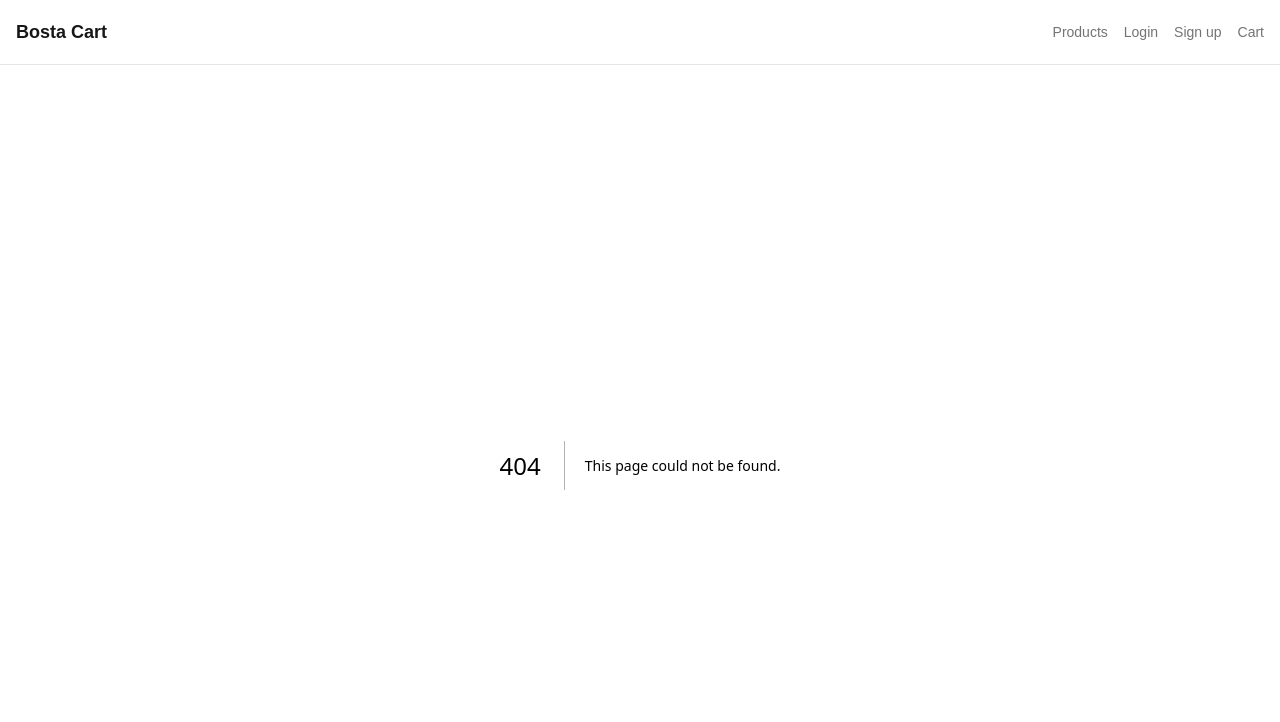
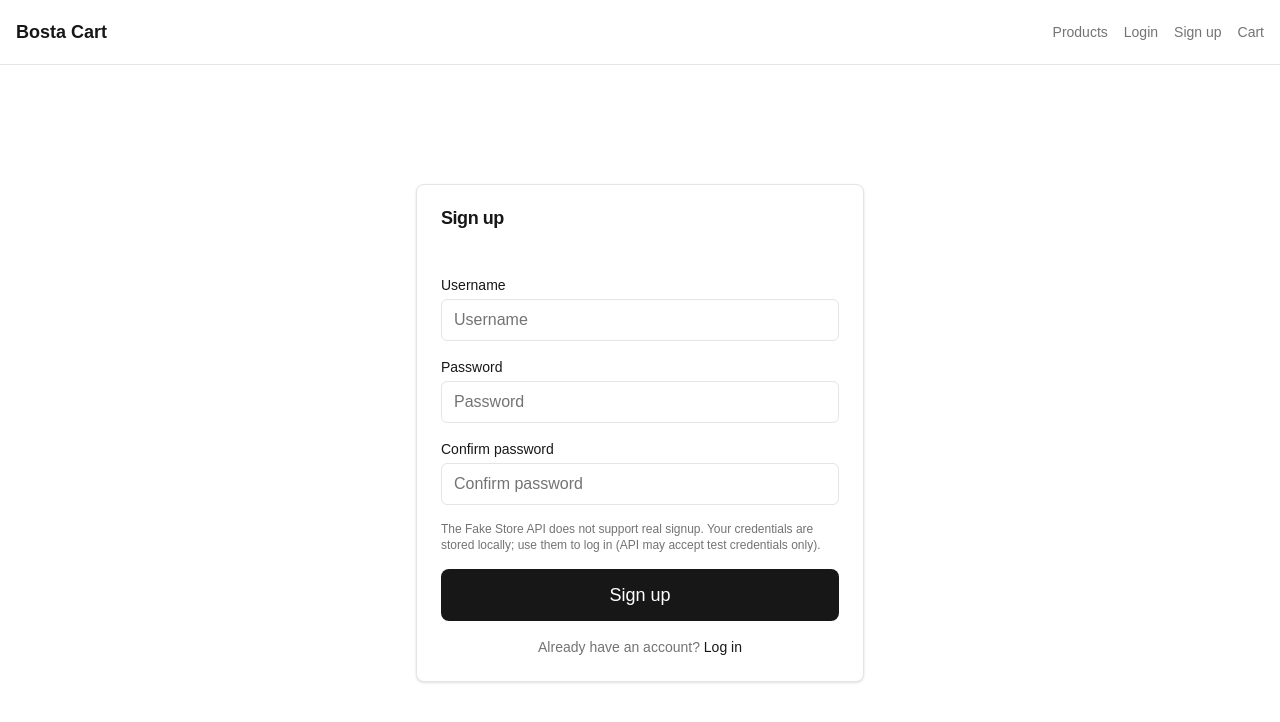
Before and after one commit to samirasaad/bosta-cart, a Next.js app: page /signup in a window 1280 px wide. Before the commit this address had no page. Shown: the top 722 px of the page. Built offline with nearby package versions, Linux system fonts and the light colour scheme.

Commit message:
feat: add Login and Signup pages; auth store update, redirect with ?redirect=, persistence via zustand + localStorage

```diff
--- /dev/null
+++ b/src/app/login/page.tsx
@@ -0,0 +1,24 @@
+import { LoginForm } from "@/components/features/auth/LoginForm";
+import { Card, CardContent, CardHeader, CardTitle } from "@/components/ui/Card";
+import Link from "next/link";
+
+export default function LoginPage() {
+  return (
+    <main className="container mx-auto px-4 py-8 flex flex-col items-center justify-center min-h-[calc(100vh-4rem)]">
+      <Card className="w-full max-w-md">
+        <CardHeader>
+          <CardTitle>Log in</CardTitle>
+        </CardHeader>
+        <CardContent>
+          <LoginForm />
+          <p className="mt-4 text-sm text-muted-foreground text-center">
+            Don&apos;t have an account?{" "}
+            <Link href="/signup" className="text-foreground font-medium hover:underline">
+              Sign up
+            </Link>
+          </p>
+        </CardContent>
+      </Card>
+    </main>
+  );
+}
--- /dev/null
+++ b/src/app/signup/page.tsx
@@ -0,0 +1,24 @@
+import { SignupForm } from "@/components/features/auth/SignupForm";
+import { Card, CardContent, CardHeader, CardTitle } from "@/components/ui/Card";
+import Link from "next/link";
+
+export default function SignupPage() {
+  return (
+    <main className="container mx-auto px-4 py-8 flex flex-col items-center justify-center min-h-[calc(100vh-4rem)]">
+      <Card className="w-full max-w-md">
+        <CardHeader>
+          <CardTitle>Sign up</CardTitle>
+        </CardHeader>
+        <CardContent>
+          <SignupForm />
+          <p className="mt-4 text-sm text-muted-foreground text-center">
+            Already have an account?{" "}
+            <Link href="/login" className="text-foreground font-medium hover:underline">
+              Log in
+            </Link>
+          </p>
+        </CardContent>
+      </Card>
+    </main>
+  );
+}
--- /dev/null
+++ b/src/components/features/auth/LoginForm.tsx
@@ -0,0 +1,83 @@
+"use client";
+
+import { useState } from "react";
+import { useRouter, useSearchParams } from "next/navigation";
+import { useAuthStore } from "@/lib/stores/authStore";
+import { login } from "@/lib/api/auth";
+import { Input } from "@/components/ui/Input";
+import { Button } from "@/components/ui/Button";
+import { ErrorMessage } from "@/components/ui/ErrorMessage";
+
+export function LoginForm() {
+  const router = useRouter();
+  const searchParams = useSearchParams();
+  const setAuth = useAuthStore((s) => s.setAuth);
+
+  const [username, setUsername] = useState("");
+  const [password, setPassword] = useState("");
+  const [error, setError] = useState<string | null>(null);
+  const [isLoading, setIsLoading] = useState(false);
+
+  const redirectTo = searchParams.get("redirect") ?? "/products";
+
+  const handleSubmit = async (e: React.FormEvent) => {
+    e.preventDefault();
+    setError(null);
+    if (!username.trim() || !password.trim()) {
+      setError("Username and password are required.");
+      return;
+    }
+    setIsLoading(true);
+    try {
+      const { token } = await login({ username: username.trim(), password });
+      setAuth(token, { username: username.trim() });
+      router.push(redirectTo);
+    } catch (err) {
+      const message =
+        err && typeof err === "object" && "message" in err
+          ? String((err as { message: string }).message)
+          : "Login failed. Please check your credentials.";
+      setError(message);
+    } finally {
+      setIsLoading(false);
+    }
+  };
+
+  return (
+    <form onSubmit={handleSubmit} className="space-y-4">
+      {error && (
+        <ErrorMessage message={error} title="Login failed" />
+      )}
+      <Input
+        label="Username"
+        type="text"
+        value={username}
+        onChange={(e) => setUsername(e.target.value)}
+        placeholder="Username"
+        autoComplete="username"
+        required
+        disabled={isLoading}
+      />
+      <Input
+        label="Password"
+        type="password"
+        value={password}
+        onChange={(e) => setPassword(e.target.value)}
+        placeholder="Password"
+        autoComplete="current-password"
+        required
+        disabled={isLoading}
+      />
+      <Button
+        type="submit"
+        variant="primary"
+        size="lg"
+        fullWidth
+        isLoading={isLoading}
+        disabled={isLoading}
+      >
+        Log in
+      </Button>
+    </form>
+  );
+}
--- /dev/null
+++ b/src/components/features/auth/SignupForm.tsx
@@ -0,0 +1,102 @@
+"use client";
+
+import { useState } from "react";
+import { useRouter } from "next/navigation";
+import { Input } from "@/components/ui/Input";
+import { Button } from "@/components/ui/Button";
+import { ErrorMessage } from "@/components/ui/ErrorMessage";
+
+const SIGNUP_STORAGE_KEY = "signup_credentials";
+
+export function SignupForm() {
+  const router = useRouter();
+  const [username, setUsername] = useState("");
+  const [password, setPassword] = useState("");
+  const [confirmPassword, setConfirmPassword] = useState("");
+  const [error, setError] = useState<string | null>(null);
+  const [isLoading, setIsLoading] = useState(false);
+
+  const handleSubmit = async (e: React.FormEvent) => {
+    e.preventDefault();
+    setError(null);
+    if (!username.trim() || !password || !confirmPassword) {
+      setError("All fields are required.");
+      return;
+    }
+    if (password !== confirmPassword) {
+      setError("Passwords do not match.");
+      return;
+    }
+    if (password.length < 4) {
+      setError("Password must be at least 4 characters.");
+      return;
+    }
+    setIsLoading(true);
+    try {
+      if (typeof window !== "undefined") {
+        localStorage.setItem(
+          SIGNUP_STORAGE_KEY,
+          JSON.stringify({ username: username.trim(), password })
+        );
+      }
+      router.push("/login?from=signup");
+    } catch {
+      setError("Something went wrong. Please try again.");
+    } finally {
+      setIsLoading(false);
+    }
+  };
+
+  return (
+    <form onSubmit={handleSubmit} className="space-y-4">
+      {error && (
+        <ErrorMessage message={error} title="Sign up failed" />
+      )}
+      <Input
+        label="Username"
+        type="text"
+        value={username}
+        onChange={(e) => setUsername(e.target.value)}
+        placeholder="Username"
+        autoComplete="username"
+        required
+        disabled={isLoading}
+      />
+      <Input
+        label="Password"
+        type="password"
+        value={password}
+        onChange={(e) => setPassword(e.target.value)}
+        placeholder="Password"
+        autoComplete="new-password"
+        required
+        disabled={isLoading}
+      />
+      <Input
+        label="Confirm password"
+        type="password"
+        value={confirmPassword}
+        onChange={(e) => setConfirmPassword(e.target.value)}
+        placeholder="Confirm password"
+        autoComplete="new-password"
+        required
+        disabled={isLoading}
+      />
+      <p className="text-xs text-muted-foreground">
+        The Fake Store API does not support real signup. Your credentials are
+        stored locally; use them to log in (API may accept test credentials
+        only).
+      </p>
+      <Button
+        type="submit"
+        variant="primary"
+        size="lg"
+        fullWidth
+        isLoading={isLoading}
+        disabled={isLoading}
+      >
+        Sign up
+      </Button>
+    </form>
+  );
+}
```
